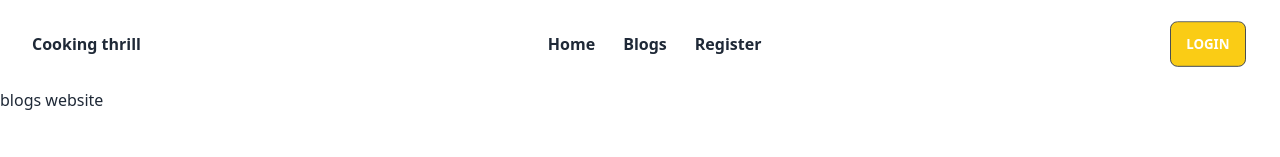
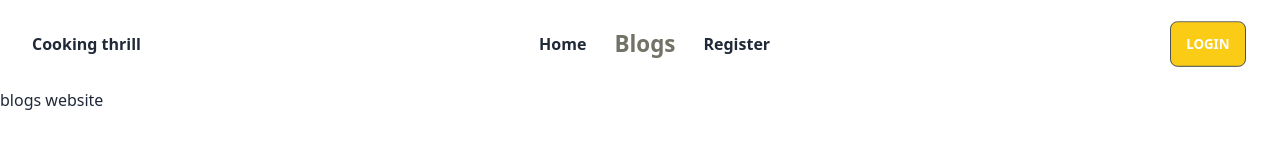
Before and after one commit to maruf-hasann/cooking-thrill, a React (Vite) app: page /blogs in a window 1280 px wide. Shown: the top 157 px of the page. Built offline with nearby package versions, Linux system fonts and the light colour scheme.

Commit message:
active navbar design

```diff
--- /dev/null
+++ b/src/Layout/Header.css
@@ -0,0 +1,5 @@
+.active {
+    font-weight: bold;
+    color: rgba(22, 22, 1, 0.603);
+    font-size: 1.4rem;
+}
--- a/src/Layout/Header.jsx
+++ b/src/Layout/Header.jsx
@@ -5,7 +5,7 @@ import {
   Bars3BottomRightIcon,
   XMarkIcon,
 } from "@heroicons/react/24/solid";
-
+import './Header.css'
 const Header = () => {
       const [isMenuOpen, setIsMenuOpen] = useState(false);
     return (
```
